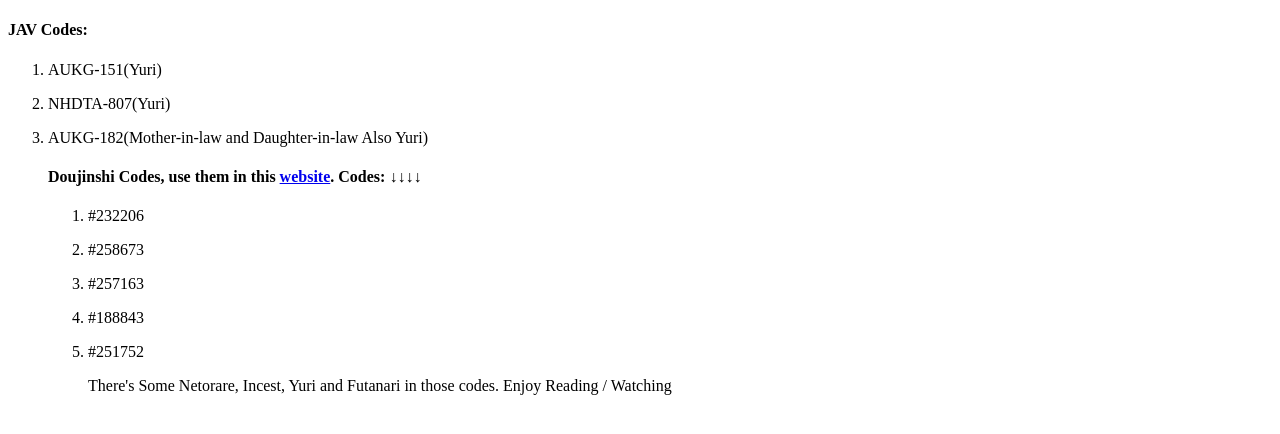
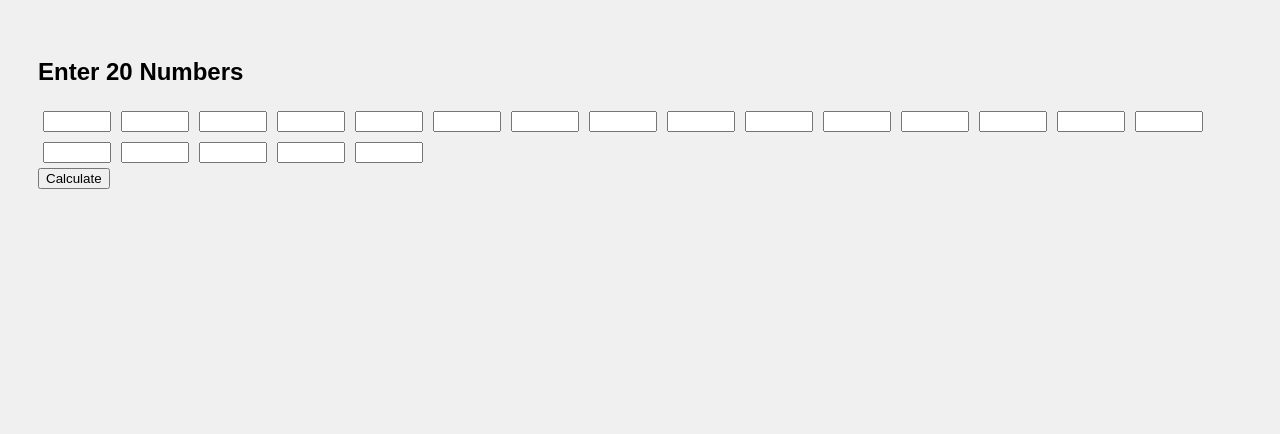
Before and after one commit to Space4414/Sauce-Codes, a plain HTML site: page index.html in a window 1280 px wide. Drawn offline with Linux system fonts and the light colour scheme.

Commit message:
index.html
A calculator with basic C language code. Calculate upto 20 numbers summation and their average.

```diff
--- a/index.html
+++ b/index.html
@@ -1,25 +1,54 @@
-<!DOCTYPE HTML>
+<!DOCTYPE html>
 <html>
-    <title> Sauce Codes </title>
-    <h3 aling="center" Sauce Codes></h3>
-    <body>
-        <h4>JAV Codes:</h4>
-        <ol type="1">
-         <li>AUKG-151(Yuri)</li><p></p>
-         <li>NHDTA-807(Yuri)</li><p></p>
-         <li>AUKG-182(Mother-in-law and Daughter-in-law Also Yuri)</li><p></p>
-         <h4>Doujinshi Codes, use them in this <a href="www.hentairead.com">website</a>. Codes: ↓↓↓↓ </h4>
-         <ol type="1">
-             <li>#232206</li><p></p>
-             <li>#258673</li><p></p>
-             <li>#257163</li><p></p>
-             <li>#188843</li><p></p>
-             <li>#251752</li><p></p>
-             There's Some Netorare, Incest, Yuri and Futanari in those codes.
-             Enjoy Reading / Watching
-         </ol>
+<head>
+  <title>Sum & Average Calculator</title>
+  <style>
+    body {
+      font-family: Arial, sans-serif;
+      padding: 30px;
+      background-color: #f0f0f0;
+    }
+    input[type=number] {
+      width: 60px;
+      margin: 5px;
+    }
+    #result {
+      margin-top: 20px;
+      font-weight: bold;
+    }
+  </style>
+</head>
+<body>
 
+<h2>Enter 20 Numbers</h2>
 
-       </ol>
-    </body>
-</html>
+<div id="inputs"></div>
+
+<button onclick="calculate()">Calculate</button>
+
+<div id="result"></div>
+
+<script>
+  // Create 20 input fields
+  const container = document.getElementById("inputs");
+  for (let i = 0; i < 20; i++) {
+    const input = document.createElement("input");
+    input.type = "number";
+    input.id = `num${i}`;
+    container.appendChild(input);
+  }
+
+  function calculate() {
+    let sum = 0;
+    for (let i = 0; i < 20; i++) {
+      const val = parseFloat(document.getElementById(`num${i}`).value);
+      sum += isNaN(val) ? 0 : val;
+    }
+    const avg = sum / 20;
+    document.getElementById("result").innerHTML =
+      `Sum: ${sum} <br> Average: ${avg.toFixed(2)}`;
+  }
+</script>
+
+</body>
+    </html>
```
